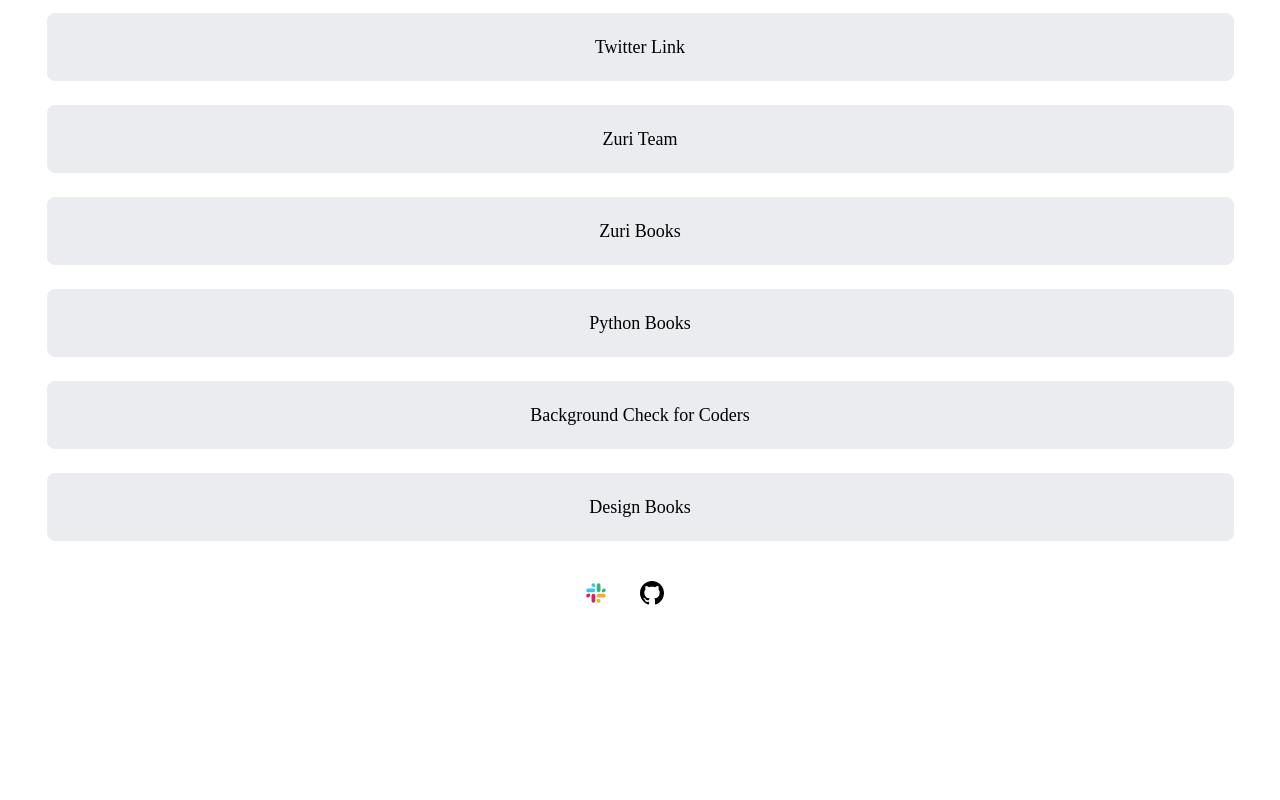
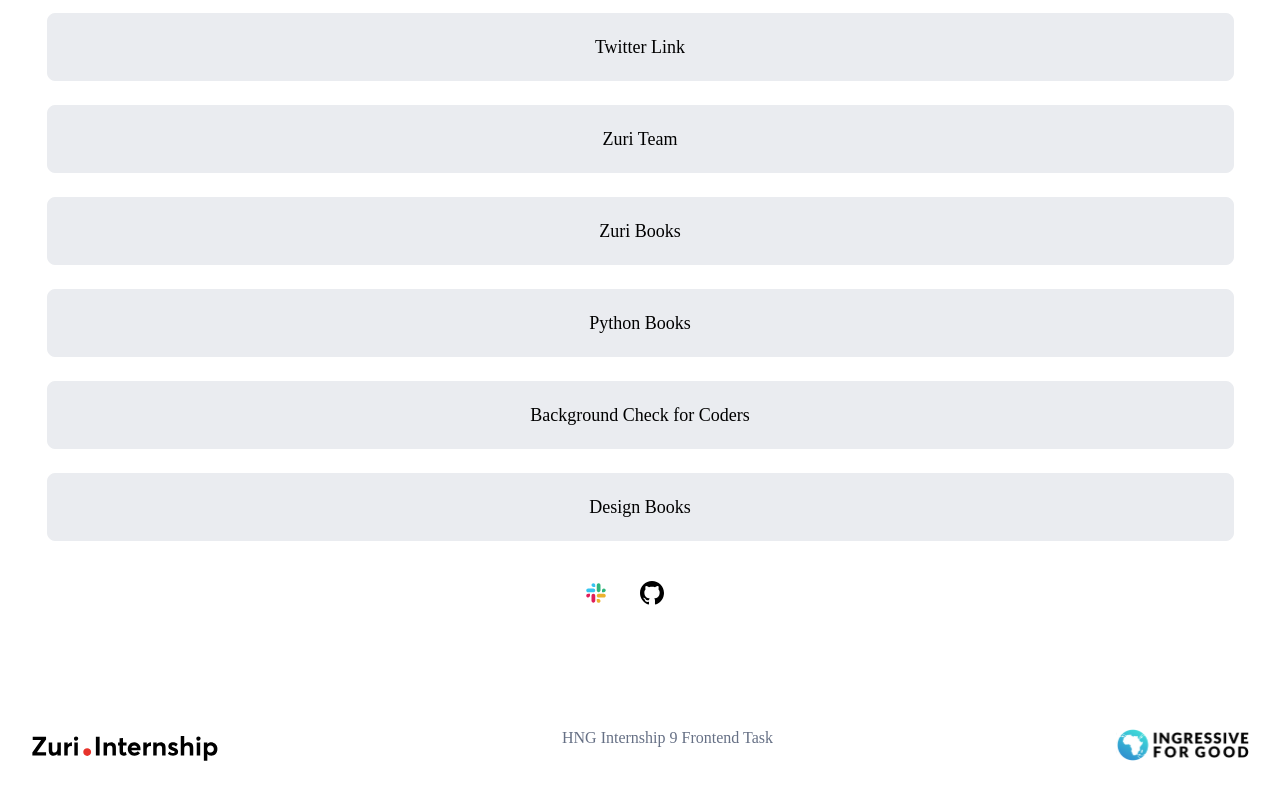
Before and after one commit to dprincecoder/hngi9-personal-profile-task-01, a React (Vite) app: page / in a window 1280 px wide. Shown: the part 260-1060 px from the top of the page. Before the commit the page ends 941 px from the top, so only its background shows below. Built offline with nearby package versions, Linux system fonts and the light colour scheme.

Commit message:
created footer section

```diff
--- a/src/App.jsx
+++ b/src/App.jsx
@@ -2,6 +2,7 @@
 import Button from "./components/Button";
 import Header from "./components/Header";
 import Socials from "./components/Socials";
+import Footer from "./components/Footer";
 
 function App() {
   return (
@@ -30,6 +31,7 @@
         </Button>
         <Socials />
       </div>
+      <Footer />
     </div>
   );
 }
--- a/src/components/Footer/footer.css
+++ b/src/components/Footer/footer.css
@@ -0,0 +1,29 @@
+footer {
+  display: flex;
+  width: 100%;
+  justify-content: space-between;
+  padding: 3rem 0;
+  margin-top: 1rem;
+}
+
+footer p {
+  color: #667085;
+  font-style: normal;
+  font-weight: 400;
+  font-size: 16px;
+}
+
+/* responsive design for mobile */
+@media (max-width: 768px) {
+  footer {
+    display: none;
+  }
+}
+
+/* responsive design for ipad  */
+@media (max-width: 1024px) {
+  footer {
+    display: none;
+    /* padding: 1rem 2rem; */
+  }
+}
--- a/src/components/Footer/index.jsx
+++ b/src/components/Footer/index.jsx
@@ -0,0 +1,14 @@
+import React from "react";
+import "./footer.css";
+
+const index = () => {
+  return (
+    <footer>
+      <img src="zuri-icon.svg" alt="" className="zuri" />
+      <p className="sample-txt"> HNG Internship 9 Frontend Task</p>
+      <img src="i4g-icon.svg" alt="" className="hng" />
+    </footer>
+  );
+};
+
+export default index;
```
Also changed, not shown: public/zuri-icon.svg.
